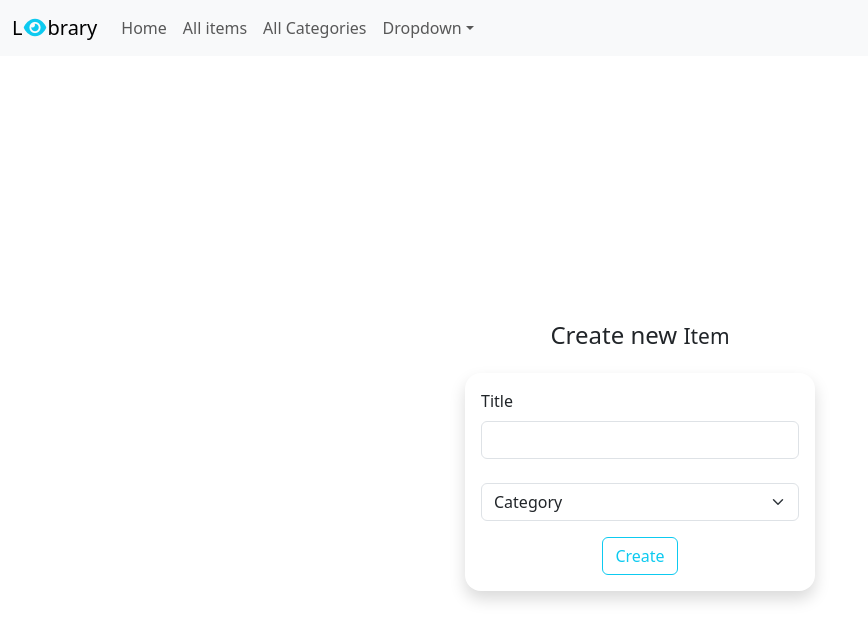
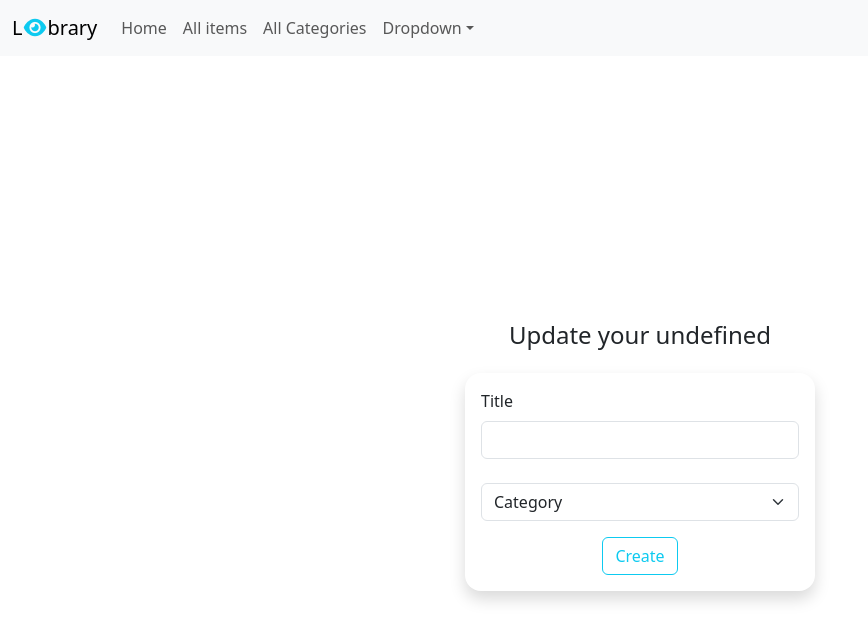
Before and after one commit to Socias93/leyebrary, a React (Vite) app: page /new-item/1 in a window 1280 px wide. Shown: the top 640 px of the page, without its empty margins (0-868 px from the left). Built offline with nearby package versions, Linux system fonts and the light colour scheme.

Commit message:
updated createitempage

```diff
--- /dev/null
+++ b/src/components/FormField.tsx
@@ -0,0 +1,40 @@
+import { CategoryFormData } from "../pages/categories/categoryschema/CreateCategorySchema";
+import { Category } from "../services/Utils";
+import FieldInput from "./FieldInput";
+
+interface Props {
+  handleSubmit: any;
+  selectedCategory?: Category;
+  errors: any;
+  onSubmit(ddata: CategoryFormData): void;
+  register: any;
+}
+
+function FormField({
+  handleSubmit,
+  errors,
+  onSubmit,
+  register,
+  selectedCategory,
+}: Props) {
+  return (
+    <form onSubmit={handleSubmit(onSubmit)}>
+      {selectedCategory?.fields?.map((field) => (
+        <FieldInput
+          key={field}
+          field={field}
+          register={register}
+          errors={errors}
+        />
+      ))}
+
+      <div className="text-center">
+        <button className="btn btn-outline-info" type="submit">
+          Create
+        </button>
+      </div>
+    </form>
+  );
+}
+
+export default FormField;
--- a/src/components/index.ts
+++ b/src/components/index.ts
@@ -8,3 +8,4 @@ export { default as TableBody } from "./TableBody";
 export { default as SearchBox } from "./SearchBox";
 export { default as HeaderImg } from "./HeaderImg";
 export { default as FieldInput } from "./FieldInput";
+export { default as FormField } from "./FormField";
--- a/src/pages/items/CreateItemPage.tsx
+++ b/src/pages/items/CreateItemPage.tsx
@@ -6,7 +6,7 @@ import { getItem, saveItem } from "../../services/fakeItemService";
 import { LibraryFormData } from "../utils";
 import { getDynamicSchema } from "../index";
 import { getCategories, Category, LibraryItem } from "../../services/Utils";
-import { FieldInput } from "../../components/index";
+import { FormField } from "../../components/index";
 import z from "zod";
 
 function CreateItemPage() {
@@ -77,10 +77,12 @@ function CreateItemPage() {
   return (
     <div className="vh-100 d-grid justify-content-center align-content-center">
       <h4 className="text-center">
-        Create new <small>{selectedCategory?.name || "Item"}</small>
+        {id === "new"
+          ? `Create new ${selectedCategory?.name}`
+          : `Update your ${selectedCategory?.name}`}
       </h4>
+
       <div className="p-3 shadow rounded-4 mt-3" style={{ width: 350 }}>
-        <form onSubmit={handleSubmit(onSubmit)}>
         <div className="mb-3">
           <label className="form-label">Title</label>
           <input className="form-control" {...register("title")} />
@@ -105,22 +107,14 @@ function CreateItemPage() {
             <p className="text-danger">{errors.categoryId.message}</p>
           )}
         </div>
-
-          {selectedCategory?.fields?.map((field) => (
-            <FieldInput
-              key={field}
-              field={field}
+        <FormField
+          key={selectedCategoryId}
+          errors={errors}
+          handleSubmit={handleSubmit}
           register={register}
-              errors={errors}
+          selectedCategory={selectedCategory}
+          onSubmit={onSubmit}
         />
-          ))}
-
-          <div className="text-center">
-            <button className="btn btn-outline-info" type="submit">
-              Create
-            </button>
-          </div>
-        </form>
       </div>
     </div>
   );
```
Lines whose indentation alone changed are shown as unchanged.
